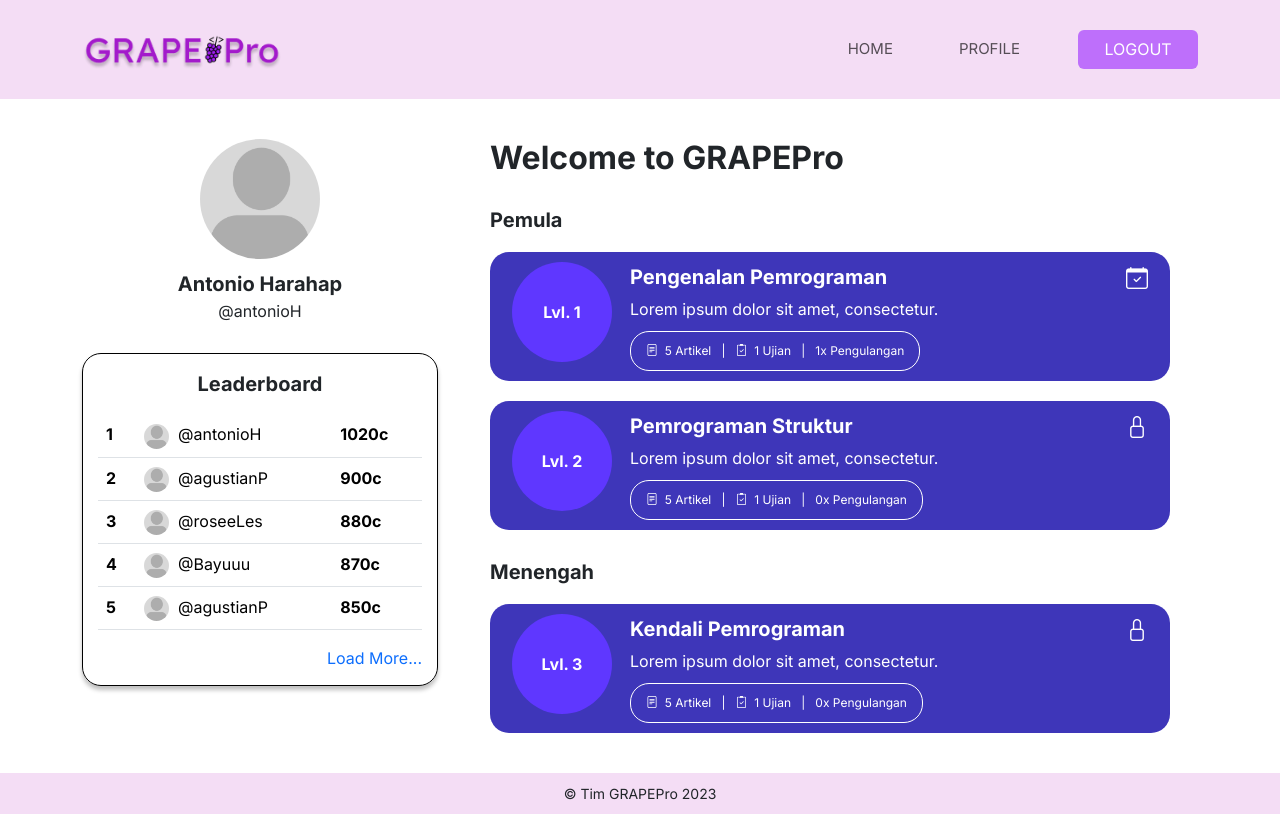
After one commit to angganap/grapeappRPL, a CodeIgniter 4 app: template app/Views/cobahome.php in a window 1280 px wide. The commit adds this page. Run offline with PHP 8.4 and a stand-in for CodeIgniter, Linux system fonts and the light colour scheme; the template is opened without the code that fills it, so the values that code supplies are empty; some libraries are stand-ins or nearby versions.

Commit message:
update di kos jiddan

```diff
--- a/app/Config/Boot/production.php
+++ b/app/Config/Boot/production.php
@@ -7,7 +7,7 @@
  | Don't show ANY in production environments. Instead, let the system catch
  | it and display a generic error message.
  */
-ini_set('display_errors', '0');
+ini_set('display_errors', '1');
 error_reporting(E_ALL & ~E_NOTICE & ~E_DEPRECATED & ~E_STRICT & ~E_USER_NOTICE & ~E_USER_DEPRECATED);
 
 /*
--- a/app/Config/Routes.php
+++ b/app/Config/Routes.php
@@ -37,6 +37,7 @@ $routes->get('/home', 'Users\User\Home::index');
 $routes->get('/profile', 'Users\User\Profile::index');
 $routes->get('/course/(:any)', 'Users\Course\Course::index/$1');
 $routes->get('/test/awal/(:any)', 'Users\Tests\Test::awal/$1');
+$routes->get('/cobahome', 'Users\CobaHome::index');
 
 /*
  * --------------------------------------------------------------------
--- a/app/Views/Layout/template.php
+++ b/app/Views/Layout/template.php
@@ -5,20 +5,24 @@
     <meta charset="UTF-8">
     <meta name="viewport" content="width=device-width, initial-scale=1.0">
     <link rel="shortcut icon" type="image/png" href="/favicon.ico">
-    <link rel="stylesheet" type="text/css" href="/css/course/course.css">
+    <link rel="stylesheet" type="text/css" href="/css/layout/template.css">
+    <link rel="stylesheet" type="text/css" href="/css/user/home.css">
     <link href="https://cdn.jsdelivr.net/npm/bootstrap@5.3.0-alpha3/dist/css/bootstrap.min.css" rel="stylesheet" integrity="sha384-KK94CHFLLe+nY2dmCWGMq91rCGa5gtU4mk92HdvYe+M/SXH301p5ILy+dN9+nJOZ" crossorigin="anonymous">
     <script src="https://cdn.jsdelivr.net/npm/bootstrap@5.3.0-alpha3/dist/js/bootstrap.bundle.min.js" integrity="sha384-ENjdO4Dr2bkBIFxQpeoTz1HIcje39Wm4jDKdf19U8gI4ddQ3GYNS7NTKfAdVQSZe" crossorigin="anonymous">
     </script>
     <link rel="stylesheet" href="https://cdn.jsdelivr.net/npm/bootstrap-icons@1.10.5/font/bootstrap-icons.css">
-</head>
-
-<body>
 
     <?= $this->include('Layout/navbar'); ?>
 
     <?= $this->renderSection('content'); ?>
 
+
+    <div class="footer">
+        <span>&#169; Tim GRAPEPro 2023</span>
+    </div>
+
     </body>
+
     <script src="https://cdn.jsdelivr.net/npm/@popperjs/core@2.11.7/dist/umd/popper.min.js" integrity="sha384-zYPOMqeu1DAVkHiLqWBUTcbYfZ8osu1Nd6Z89ify25QV9guujx43ITvfi12/QExE" crossorigin="anonymous">
     </script>
     <script src="https://cdn.jsdelivr.net/npm/bootstrap@5.3.0-alpha3/dist/js/bootstrap.min.js" integrity="sha384-Y4oOpwW3duJdCWv5ly8SCFYWqFDsfob/3GkgExXKV4idmbt98QcxXYs9UoXAB7BZ" crossorigin="anonymous">
--- /dev/null
+++ b/app/Views/cobahome.php
@@ -0,0 +1,128 @@
+<link rel="stylesheet" type="text/css" href="/css/user/home.css">
+</head>
+
+<body>
+    <?= $this->extend('Layout/template'); ?>
+
+    <?= $this->section('content'); ?>
+
+    <div class="container content">
+        <div class="row">
+            <div class="col-lg-4">
+                <center><img class="avatar" src="/images/avatar.jpg"></center>
+                <center><span class="name">Antonio Harahap</span></center>
+                <center><span class="username">@antonioH</span></center>
+                <div class="leaderboard">
+                    <center><span class="lead-title">Leaderboard</span></center>
+                    <table class="table">
+                        <tbody>
+                            <tr>
+                                <th scope="row">1</th>
+                                <td>
+                                    <img class="ava-lead" src="/images/avatar.jpg">
+                                    <span>@antonioH</span>
+                                </td>
+                                <td class="coin-amount">1020c</td>
+                            </tr>
+                            <tr>
+                                <th scope="row">2</th>
+                                <td>
+                                    <img class="ava-lead" src="/images/avatar.jpg">
+                                    <span>@agustianP</span>
+                                </td>
+                                <td class="coin-amount">900c</td>
+                            </tr>
+                            <tr>
+                                <th scope="row">3</th>
+                                <td>
+                                    <img class="ava-lead" src="/images/avatar.jpg">
+                                    <span>@roseeLes</span>
+                                </td>
+                                <td class="coin-amount">880c</td>
+                            </tr>
+                            <tr>
+                                <th scope="row">4</th>
+                                <td>
+                                    <img class="ava-lead" src="/images/avatar.jpg">
+                                    <span>@Bayuuu</span>
+                                </td>
+                                <td class="coin-amount">870c</td>
+                            </tr>
+                            <tr>
+                                <th scope="row">5</th>
+                                <td>
+                                    <img class="ava-lead" src="/images/avatar.jpg">
+                                    <span>@agustianP</span>
+                                </td>
+                                <td class="coin-amount">850c</td>
+                            </tr>
+                        </tbody>
+                    </table>
+                    <a class="link-offset-2 link-underline link-underline-opacity-0 load-more" href="#">Load More...</a>
+                    <div class="clear"></div>
+                </div>
+            </div>
+            <div class="col-lg-8 right-content">
+                <h2>Welcome to GRAPEPro</h2>
+                <h5>Pemula</h5>
+                <div class="box-class">
+                    <div class="container-fluid">
+                        <div class="row">
+                            <div class="col-lg-2">
+                                <div class="level">
+                                    <p>Lvl. 1</p>
+                                </div>
+                            </div>
+                            <div class="col-lg-10 class-section">
+                                <span class="class-title"><a class="link-offset-2 link-underline link-underline-opacity-0" href="../course/1/1">Pengenalan Pemrograman</a></span><i class="bi bi-calendar-check icon-status"></i>
+                                <span class="class-desc">Lorem ipsum dolor sit amet, consectetur.</span>
+                                <div class="info-class">
+                                    <span><i class="bi bi-file-text"></i>&nbsp;&nbsp;5 Artikel &nbsp;&nbsp;| &nbsp;&nbsp;<i class="bi bi-clipboard2-check"></i>&nbsp;&nbsp;1 Ujian &nbsp;&nbsp;| &nbsp;&nbsp;1x Pengulangan</span>
+                                </div>
+                            </div>
+                        </div>
+                    </div>
+                </div>
+                <div class="box-class">
+                    <div class="container-fluid">
+                        <div class="row">
+                            <div class="col-lg-2">
+                                <div class="level">
+                                    <p>Lvl. 2</p>
+                                </div>
+                            </div>
+                            <div class="col-lg-10 class-section">
+                                <span class="class-title"><a class="link-offset-2 link-underline link-underline-opacity-0" href="../course/2/1">Pemrograman Struktur</a></span><i class="bi bi-lock icon-status"></i>
+                                <span class="class-desc">Lorem ipsum dolor sit amet, consectetur.</span>
+                                <div class="info-class">
+                                    <span><i class="bi bi-file-text"></i>&nbsp;&nbsp;5 Artikel &nbsp;&nbsp;| &nbsp;&nbsp;<i class="bi bi-clipboard2-check"></i>&nbsp;&nbsp;1 Ujian &nbsp;&nbsp;| &nbsp;&nbsp;0x Pengulangan</span>
+                                </div>
+                            </div>
+                        </div>
+                    </div>
+                </div>
+                <h5>Menengah</h5>
+                <div class="box-class">
+                    <div class="container-fluid">
+                        <div class="row">
+                            <div class="col-lg-2">
+                                <div class="level">
+                                    <p>Lvl. 3</p>
+                                </div>
+                            </div>
+                            <div class="col-lg-10 class-section">
+                                <span class="class-title"><a class="link-offset-2 link-underline link-underline-opacity-0" href="../course/3/1">Kendali Pemrograman</a></span><i class="bi bi-lock icon-status"></i>
+                                <span class="class-desc">Lorem ipsum dolor sit amet, consectetur.</span>
+                                <div class="info-class">
+                                    <span><i class="bi bi-file-text"></i>&nbsp;&nbsp;5 Artikel &nbsp;&nbsp;| &nbsp;&nbsp;<i class="bi bi-clipboard2-check"></i>&nbsp;&nbsp;1 Ujian &nbsp;&nbsp;| &nbsp;&nbsp;0x Pengulangan</span>
+                                </div>
+                            </div>
+                        </div>
+                    </div>
+                </div>
+            </div>
+        </div>
+    </div>
+
+
+    <?= $this->endSection(); ?>
--- /dev/null
+++ b/public/css/layout/template.css
@@ -0,0 +1,41 @@
+body{
+    bottom: 0;
+    padding-bottom: 0;
+    font-family: 'Inter', sans-serif !important;
+}
+.navbar{
+    background-color: #F4DDF5 !important;
+}
+.nav-cont{
+    padding: 15px 0;
+}
+.navbar-brand img{
+    width: 200px;
+}
+.navbar-nav{
+    font-family: 'Inter', sans-serif !important;
+    font-size: 15px;
+}
+
+.navbar-nav .nav-link{
+    margin-right: 50px;
+}
+
+.active{
+    font-weight: 700 !important;
+}
+
+.btn-logout{
+    background-color: #BE6FFB !important;
+    color: #fff !important;
+    width: 120px;
+}
+
+.footer{
+    width: 100%;
+    padding: 10px 0;
+    text-align: center;
+    background-color: #F4DDF5;
+    bottom: 0;
+    font-size: 14px;
+}
```
Also changed, not shown: app/Controllers/Users/CobaHome.php (added, +13 -0 lines), app/Views/Landing/register.php (+4 -6 lines), public/css/landing/register.css (+13 -3 lines). Lines whose indentation alone changed are shown as unchanged.
